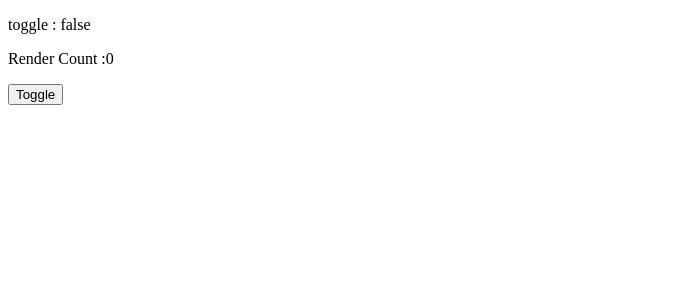
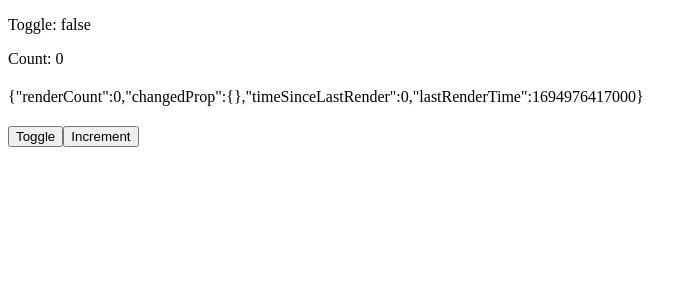
Before and after one commit to MOHI-UDDIN-AKBAR/React-Custom-Hooks, a React (Create React App) app: page / in a window 1280 px wide. Shown: the top 300 px of the page, without its empty margins (0-698 px from the left). Built offline with nearby package versions, Linux system fonts and the light colour scheme.

Commit message:
feat(hook): useDebugInfo

```diff
--- a/src/App.tsx
+++ b/src/App.tsx
@@ -21,7 +21,9 @@
 // import CookiesComponent from "./useCookies/CookiesComponent";
 // import OnlineComponent from "./useOnline/OnlineComponent";
 
-import RenderCountComponent from "./useRenderCount/RenderCountComponent";
+import DebugInfoComponent from "./useDebugInfo/DebugInfoComponent";
+
+// import RenderCountComponent from "./useRenderCount/RenderCountComponent";
 
 const App = () => (
   <>
@@ -48,7 +50,8 @@ const App = () => (
     {/* <CopyToClipBoardCompnent /> */}
     {/* <CookiesComponent /> */}
     {/* <OnlineComponent /> */}
-    <RenderCountComponent />
+    {/* <RenderCountComponent /> */}
+    <DebugInfoComponent />
   </>
 );
 
--- /dev/null
+++ b/src/useDebugInfo/DebugInfoComponent.tsx
@@ -0,0 +1,38 @@
+import React, { useState } from "react";
+import useDebugInfo from "./useDebugInfo";
+
+export type ChildComponentProps = {
+  count: number;
+  toggle: boolean;
+  [key: string]: any;
+};
+
+const ChildComponent: React.FC<ChildComponentProps> = (props) => {
+  const info = useDebugInfo(props);
+  return (
+    <div>
+      <p>Toggle: {props.toggle.toString()}</p>
+      <p>Count: {props.count}</p>
+      <div style={{ margin: "20px 0" }}>{JSON.stringify(info)}</div>
+    </div>
+  );
+};
+
+const DebugInfoComponent = () => {
+  const [count, setCount] = useState<number>(0);
+  const [toggle, setToggle] = useState<boolean>(false);
+
+  return (
+    <div>
+      <ChildComponent count={count} toggle={toggle} />
+      <button type="button" onClick={() => setToggle(!toggle)}>
+        Toggle
+      </button>
+      <button type="button" onClick={() => setCount((p) => p + 1)}>
+        Increment
+      </button>
+    </div>
+  );
+};
+
+export default DebugInfoComponent;
--- /dev/null
+++ b/src/useDebugInfo/useDebugInfo.tsx
@@ -0,0 +1,38 @@
+import { useEffect, useRef } from "react";
+import { ChildComponentProps } from "./DebugInfoComponent";
+const useDebugInfo = (props: ChildComponentProps) => {
+  const prevPropsRef = useRef(props);
+  const changedPropsRef = useRef<Record<string, any> | null>(null);
+  const lastRenderTimeRef = useRef(Date.now());
+  const renderCountRef = useRef<number>(0);
+
+  useEffect(() => {
+    renderCountRef.current++;
+  });
+
+  console.log(prevPropsRef.current, props);
+  const propsKeys = Object.keys({ ...prevPropsRef.current, ...props });
+  console.log(propsKeys);
+  changedPropsRef.current = propsKeys.reduce((obj, key) => {
+    console.log("Obj\t", obj);
+    if (props[key] === prevPropsRef.current[key]) return obj;
+    return {
+      ...obj,
+      [key]: { previous: prevPropsRef.current[key], current: props[key] },
+    };
+  }, {} as Record<string, any>);
+
+  const info = {
+    renderCount: renderCountRef.current,
+    changedProp: changedPropsRef.current,
+    timeSinceLastRender: Date.now() - lastRenderTimeRef.current,
+    lastRenderTime: lastRenderTimeRef.current,
+  };
+  useEffect(() => {
+    prevPropsRef.current = props;
+    lastRenderTimeRef.current = Date.now();
+  }, [props]);
+  return info;
+};
+
+export default useDebugInfo;
```
